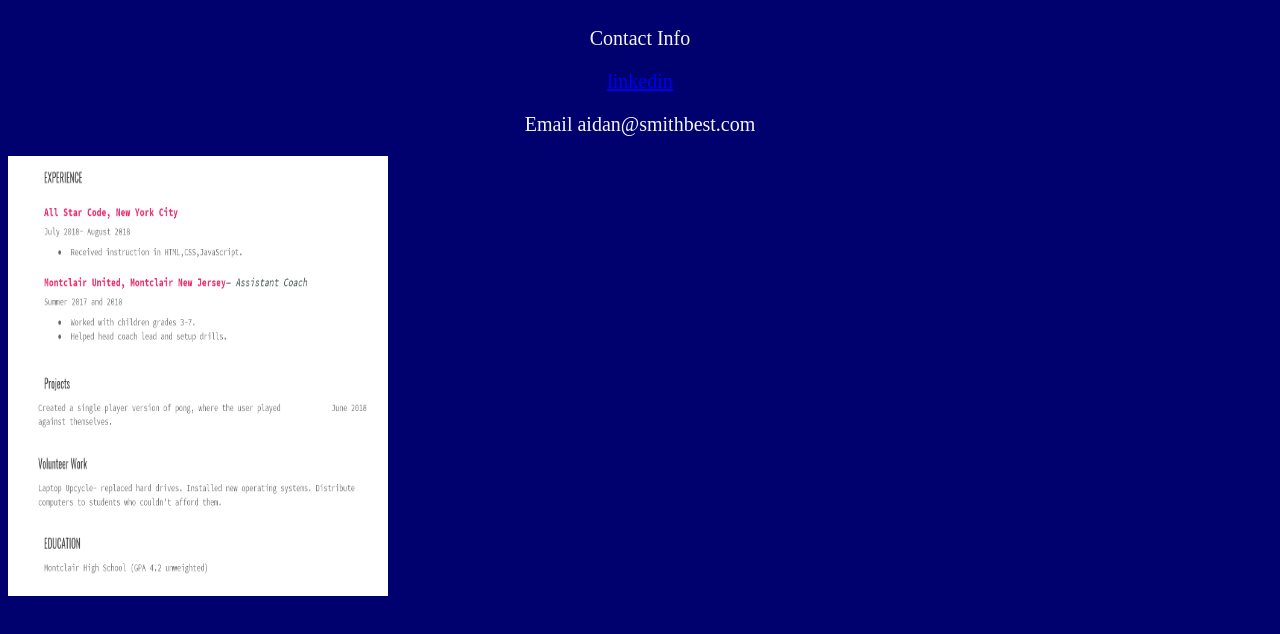
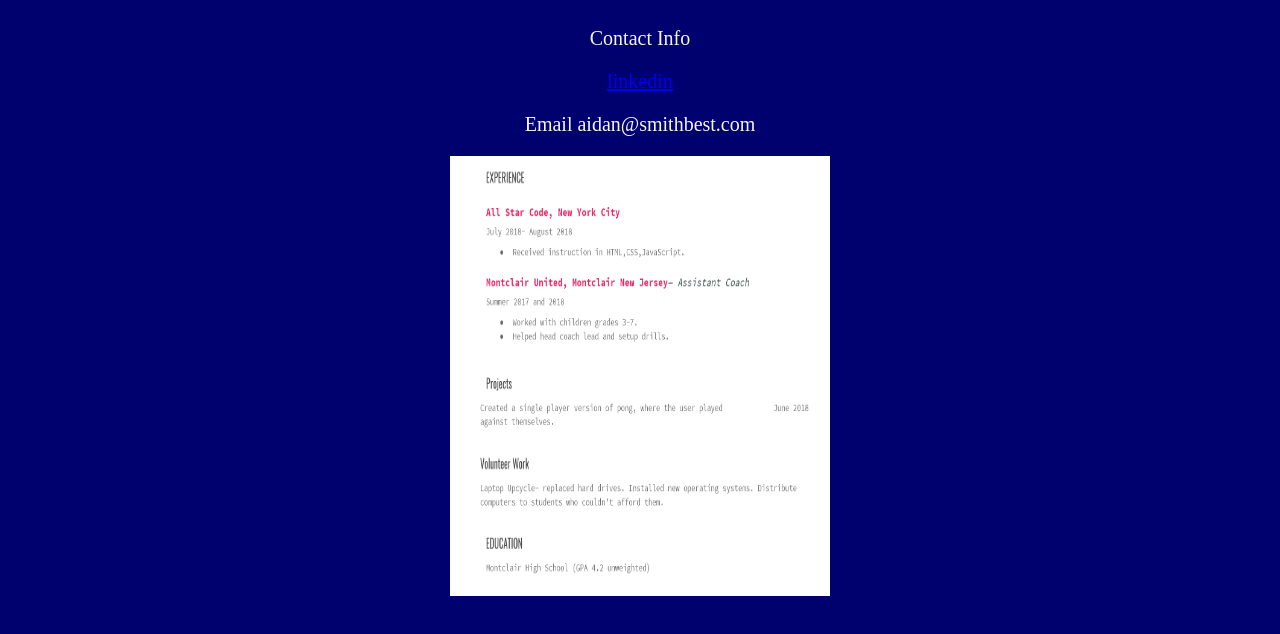
Before and after one commit to aidanASC5/aidanASC5, a plain HTML site: page index.html in a window 1280 px wide. Shown: the part 140-774 px from the top of the page. Drawn offline with nearby package versions, Linux system fonts and the light colour scheme.

Commit message:
working website 8/2

```diff
--- a/index.html
+++ b/index.html
@@ -6,7 +6,7 @@
     <meta http-equiv="X-UA-Compatible" content="ie=edge">
     <link rel="stylesheet" type="text/css" href="style.css">
     <script src ="text.js"></script>
-    <script src = "https://cdnjs.cloudflare.com/ajax/libs/p5.js/0.6.1/p5.js"></script>
+
     <title>Document</title>
 
 </head>
@@ -31,8 +31,10 @@
     </div>
 
     <div>
+        <center>
         <h2>
           <img id = "poop"src= "Screenshot (1).png" width= "380" height= "440"></h2>
+        </center>
     </div>
 
 
```
